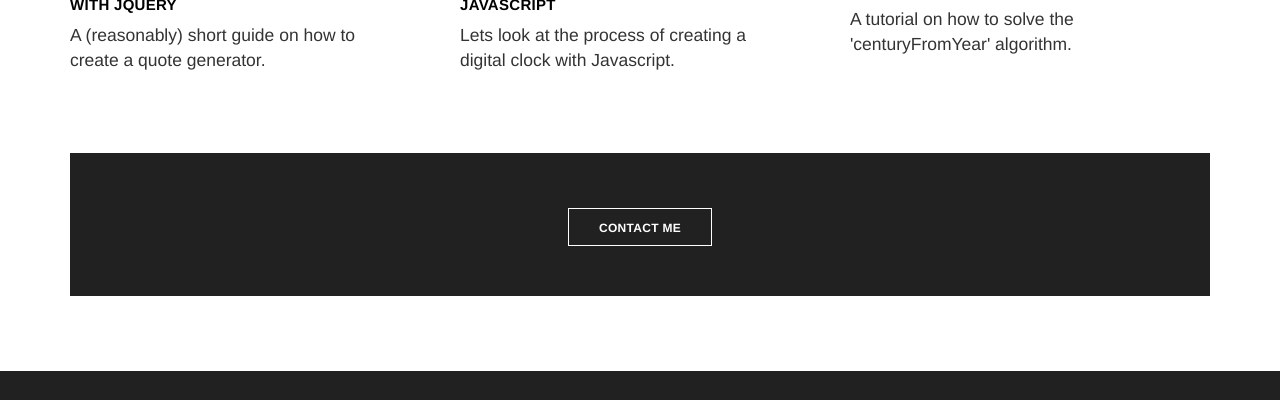
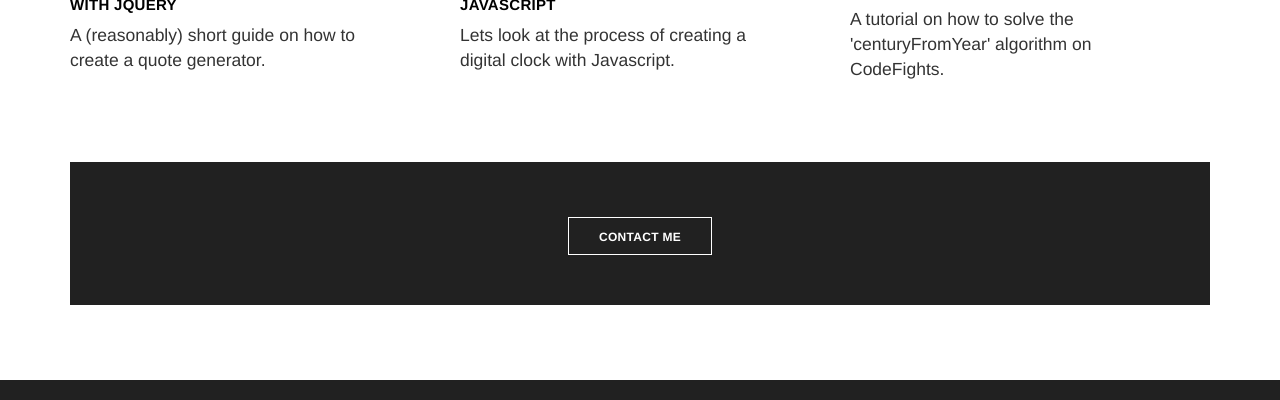
Before and after one commit to DevMaterial/portfolio, a website: page index.html in a window 1280 px wide. Shown: the part 1614-2014 px from the top of the page. Drawn offline with nearby package versions, Linux system fonts and the light colour scheme.

Commit message:
Update index.html

```diff
--- a/index.html
+++ b/index.html
@@ -144,7 +144,7 @@
                 </div>
                 <figcaption class="youtube_footer">
                   <h4>Algorithms: Century From Year</h4>
-                  <p>A tutorial on how to solve the 'centuryFromYear' algorithm.</p>
+                  <p>A tutorial on how to solve the 'centuryFromYear' algorithm on CodeFights.</p>
                 </figcaption>
               </figure>
             </div>
```
